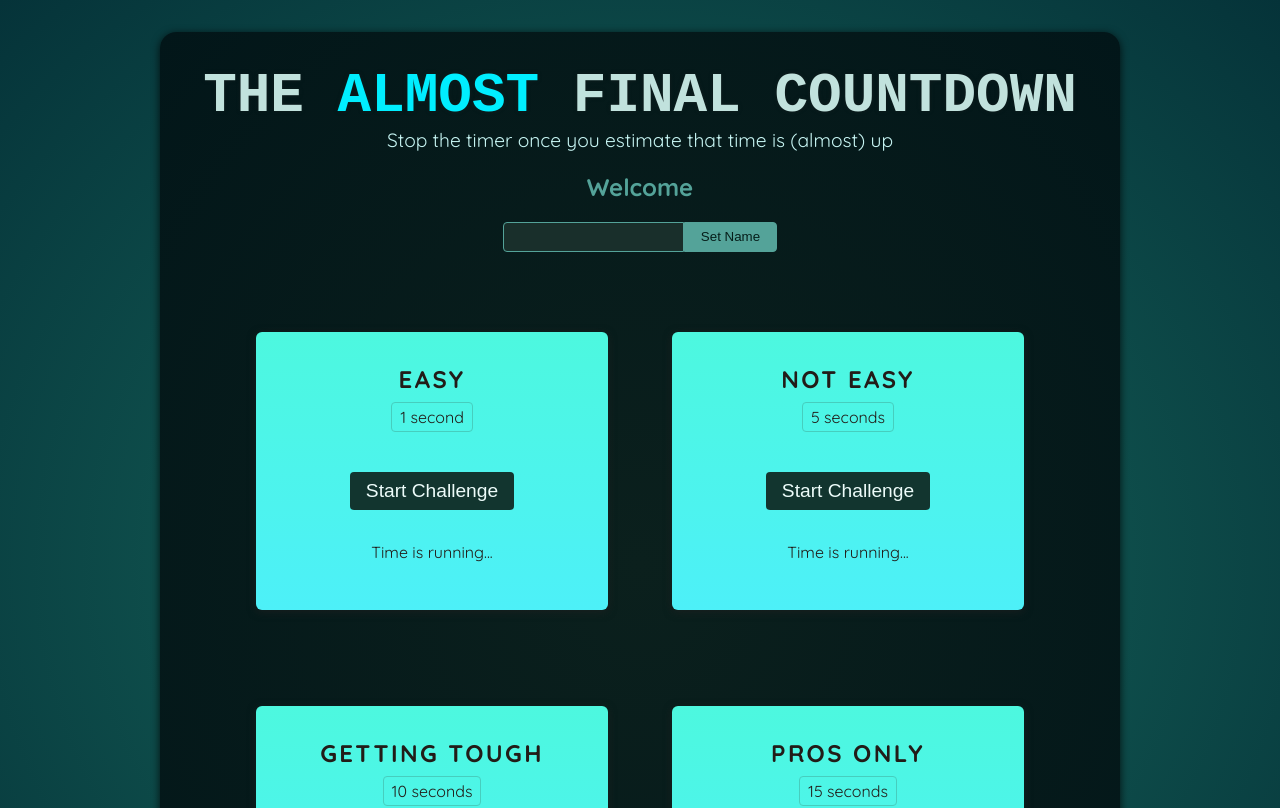
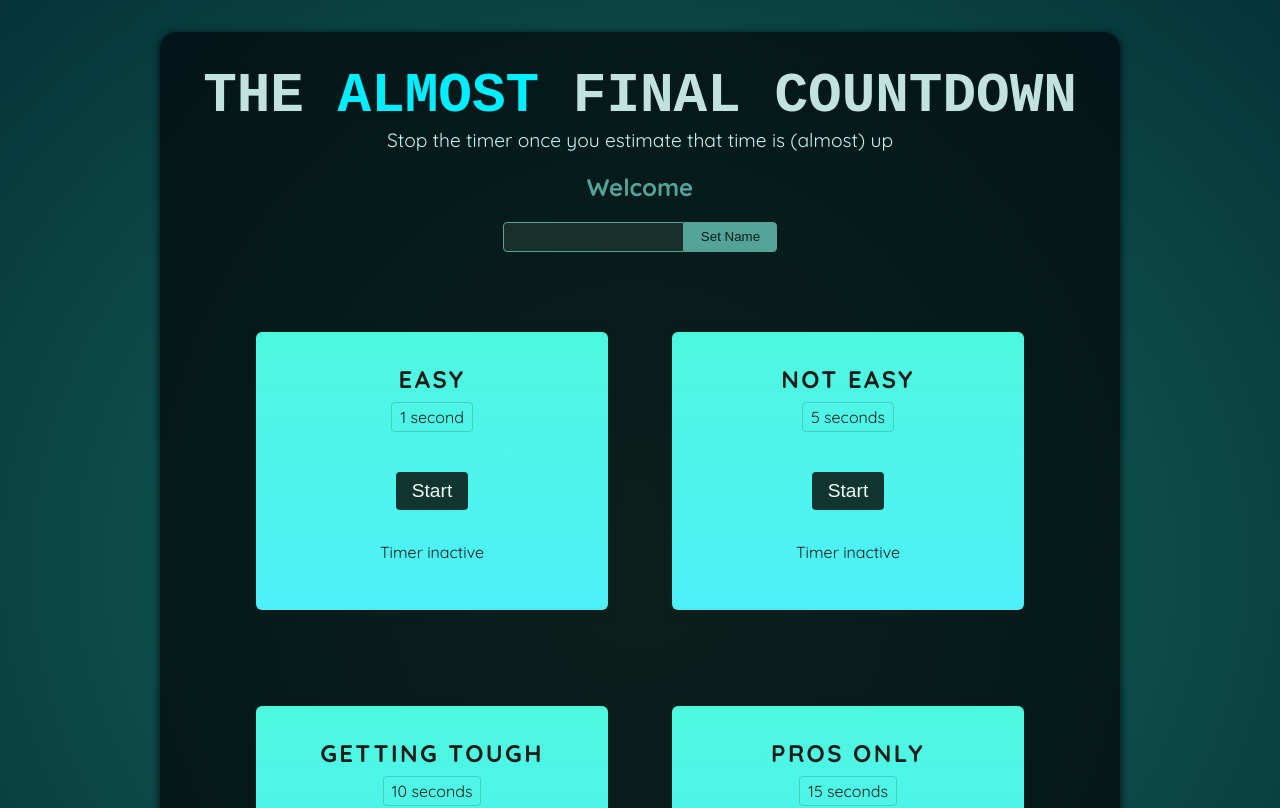
Before and after one commit to byPG/demoReactProject_CountDown, a React (Vite) app: page / in a window 1280 px wide. Shown: the top 808 px of the page. Built offline with nearby package versions, Linux system fonts and the light colour scheme; a web font is replaced by a local one.

Commit message:
setin timers

```diff
--- a/src/components/TimerChallenge.jsx
+++ b/src/components/TimerChallenge.jsx
@@ -1,14 +1,30 @@
+import { useState } from "react";
+
 export default function TimerChallenge({ title, targetTime }) {
+  const [timerStarted, setTimerStarted] = useState(false);
+  const [timerExpired, setTimerExpired] = useState(false);
+
+  function handleStart() {
+    setTimeout(() => {
+      setTimerExpired(true);
+    }, targetTime * 1000);
+
+    setTimerStarted(true);
+  }
+
   return (
     <section className="challenge">
       <h2>{title}</h2>
+      {timerExpired && <p>You lost</p>}
       <p className="challenge-time">
         {targetTime} second{targetTime > 1 ? "s" : ""}
       </p>
       <p>
-        <button>Start Challenge</button>
+        <button onClick={handleStart}>{timerStarted ? "Stop" : "Start"}</button>
       </p>
-      <p className="">Time is running...</p>
+      <p className={timerStarted ? "active" : undefined}>
+        {timerStarted ? "Time is running..." : "Timer inactive"}
+      </p>
     </section>
   );
 }
```
